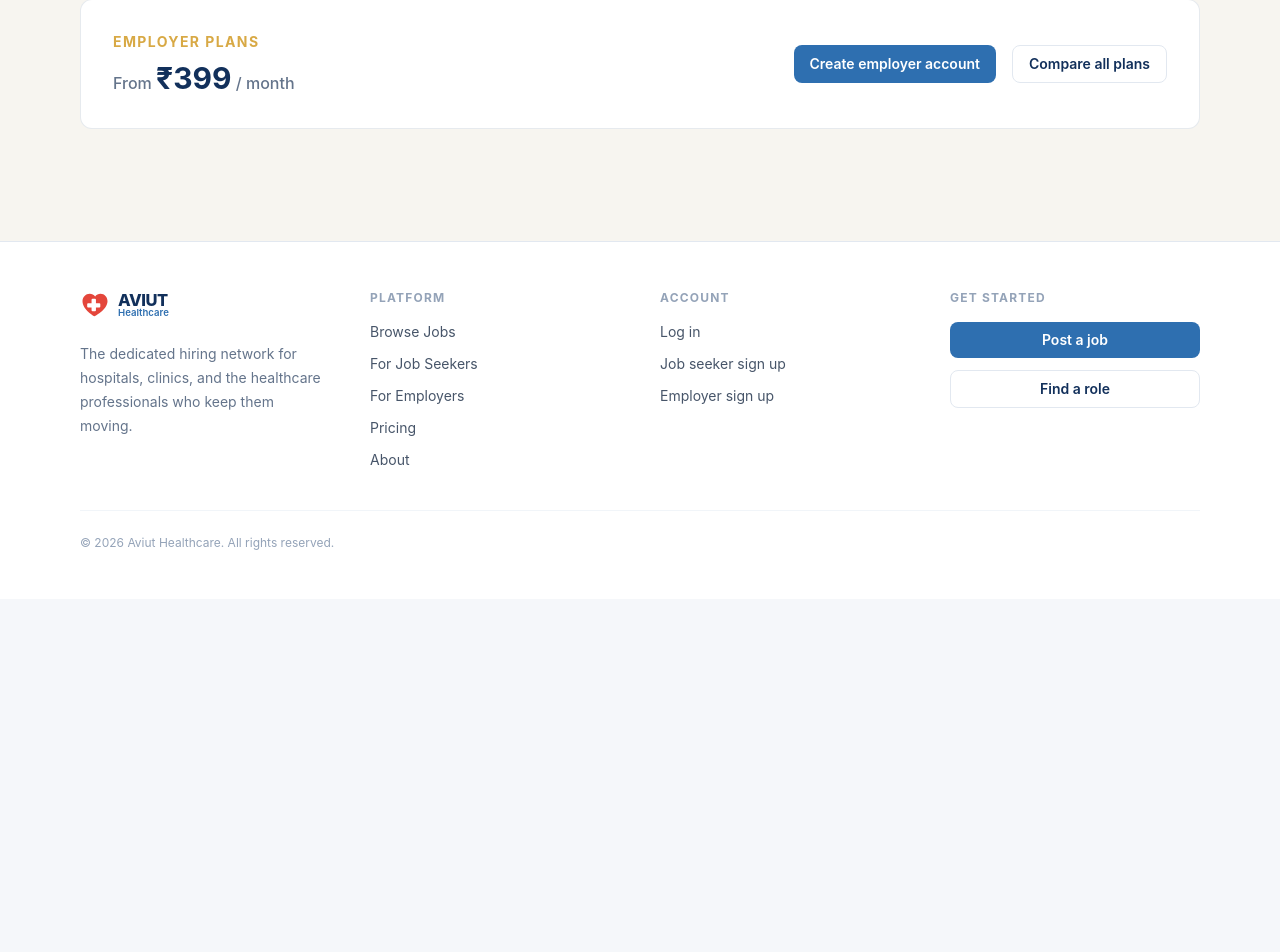
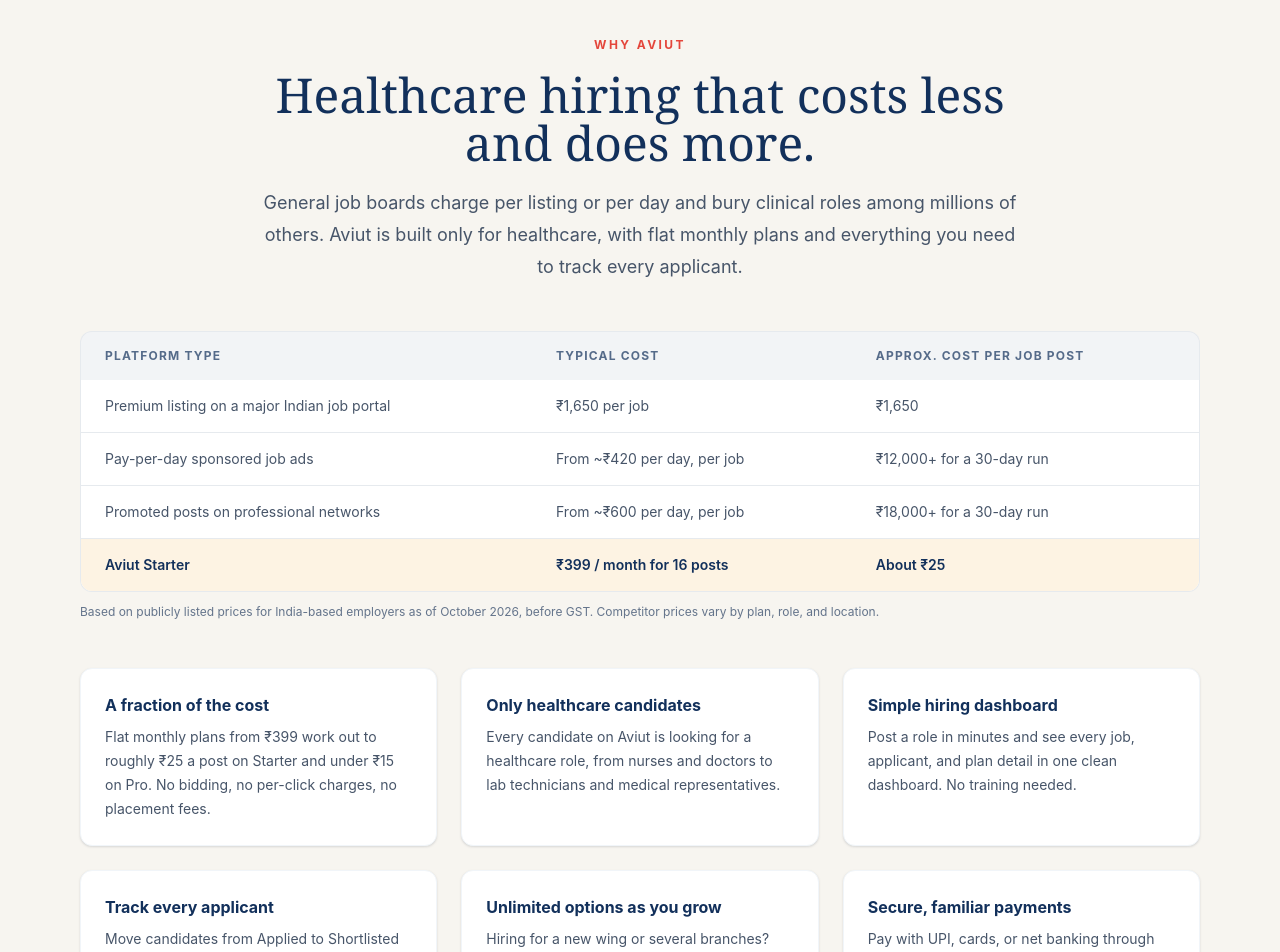
Before and after one commit to SitangshuSitz/aviut-healthcare, a Next.js app: page /employers in a window 1280 px wide. Shown: the part 1005-1957 px from the top of the page. Before the commit the page ends 1604 px from the top, so only its background shows below. Built offline with nearby package versions, Linux system fonts and the light colour scheme; no server answers.

Commit message:
new updates for Roles line, Why Aviut

```diff
--- a/app/employers/page.tsx
+++ b/app/employers/page.tsx
@@ -1,10 +1,51 @@
 import Link from "next/link";
 import { Navbar } from "@/components/Navbar";
 import { Footer } from "@/components/Footer";
-import { EMPLOYER_PLANS, formatPrice } from "@/lib/plans";
+import { EMPLOYER_PLANS, formatPrice, perPostPrice } from "@/lib/plans";
 import { Typewriter } from "@/components/Typewriter";
 import { Reveal } from "@/components/Reveal";
 import { RoleMarquee } from "@/components/RoleMarquee";
+
+const STARTER = EMPLOYER_PLANS[0];
+
+const COST_COMPARISON = [
+  { platform: "Premium listing on a major Indian job portal", cost: "₹1,650 per job", perPost: "₹1,650" },
+  { platform: "Pay-per-day sponsored job ads", cost: "From ~₹420 per day, per job", perPost: "₹12,000+ for a 30-day run" },
+  { platform: "Promoted posts on professional networks", cost: "From ~₹600 per day, per job", perPost: "₹18,000+ for a 30-day run" },
+  {
+    platform: `Aviut ${STARTER.name}`,
+    cost: `${formatPrice(STARTER.price)} / month for ${STARTER.postLimit} posts`,
+    perPost: `About ${formatPrice(Math.round(perPostPrice(STARTER)!))}`,
+    highlight: true,
+  },
+];
+
+const WHY_AVIUT = [
+  {
+    title: "A fraction of the cost",
+    body: "Flat monthly plans from ₹399 work out to roughly ₹25 a post on Starter and under ₹15 on Pro. No bidding, no per-click charges, no placement fees.",
+  },
+  {
+    title: "Only healthcare candidates",
+    body: "Every candidate on Aviut is looking for a healthcare role, from nurses and doctors to lab technicians and medical representatives.",
+  },
+  {
+    title: "Simple hiring dashboard",
+    body: "Post a role in minutes and see every job, applicant, and plan detail in one clean dashboard. No training needed.",
+  },
+  {
+    title: "Track every applicant",
+    body: "Move candidates from Applied to Shortlisted to Hired with one click, so your whole team knows where each hire stands.",
+  },
+  {
+    title: "Unlimited options as you grow",
+    body: "Hiring for a new wing or several branches? Quarterly and yearly plans include unlimited job posts.",
+  },
+  {
+    title: "Secure, familiar payments",
+    body: "Pay with UPI, cards, or net banking through Razorpay. Your plan goes live as soon as payment is confirmed.",
+  },
+];
 
 export default function EmployersPage() {
   return (
@@ -59,6 +100,56 @@ export default function EmployersPage() {
           </div></Reveal>
         </div>
 
+        <div className="mt-24">
+          <Reveal>
+            <div className="mx-auto max-w-3xl text-center">
+              <span className="text-xs font-bold uppercase tracking-[0.2em] text-brand-red">Why Aviut</span>
+              <h2 className="mt-4 font-serif text-3xl leading-tight text-brand-navy md:text-5xl">
+                Healthcare hiring that costs less and does more.
+              </h2>
+              <p className="mt-5 text-lg leading-8 text-slate-600">
+                General job boards charge per listing or per day and bury clinical roles among millions of
+                others. Aviut is built only for healthcare, with flat monthly plans and everything you need
+                to track every applicant.
+              </p>
+            </div>
+          </Reveal>
+
+          <Reveal><div className="mt-12 overflow-x-auto rounded-xl border border-brand-navy/10 bg-white">
+            <table className="w-full min-w-[560px] text-left text-sm">
+              <thead className="bg-brand-navy/5 text-xs uppercase tracking-widest text-brand-navy/70">
+                <tr>
+                  <th className="px-6 py-4 font-bold">Platform type</th>
+                  <th className="px-6 py-4 font-bold">Typical cost</th>
+                  <th className="px-6 py-4 font-bold">Approx. cost per job post</th>
+                </tr>
+              </thead>
+              <tbody className="divide-y divide-brand-navy/10 text-slate-600">
+                {COST_COMPARISON.map((row) => (
+                  <tr key={row.platform} className={row.highlight ? "bg-[#fdf3e3] font-semibold text-brand-navy" : ""}>
+                    <td className="px-6 py-4">{row.platform}</td>
+                    <td className="px-6 py-4">{row.cost}</td>
+                    <td className="px-6 py-4">{row.perPost}</td>
+                  </tr>
+                ))}
+              </tbody>
+            </table>
+          </div></Reveal>
+          <p className="mt-3 text-xs text-slate-500">
+            Based on publicly listed prices for India-based employers as of October 2026, before GST.
+            Competitor prices vary by plan, role, and location.
+          </p>
+
+          <div className="mt-12 grid gap-6 sm:grid-cols-2 lg:grid-cols-3">
+            {WHY_AVIUT.map((item) => (
+              <Reveal key={item.title} className="h-full"><div className="card h-full">
+                <h3 className="font-bold text-brand-navy">{item.title}</h3>
+                <p className="mt-2 text-sm leading-6 text-slate-600">{item.body}</p>
+              </div></Reveal>
+            ))}
+          </div>
+        </div>
+
         <Reveal><div className="hover-lift mt-16 flex flex-col items-center justify-between gap-6 rounded-xl border border-brand-navy/10 bg-white p-8 md:flex-row">
           <div>
             <p className="text-sm font-bold uppercase tracking-widest text-brand-gold">Employer plans</p>
--- a/components/RoleMarquee.tsx
+++ b/components/RoleMarquee.tsx
@@ -4,6 +4,7 @@ const ROLES = [
   "Doctors",
   "Physiotherapists",
   "Lab Technicians",
+  "Medical Representatives",
   "Pharmacists",
   "Radiographers",
   "Care Coordinators",
```
Also changed, not shown: 1 other file (tests, documents, lock files or other folders).
